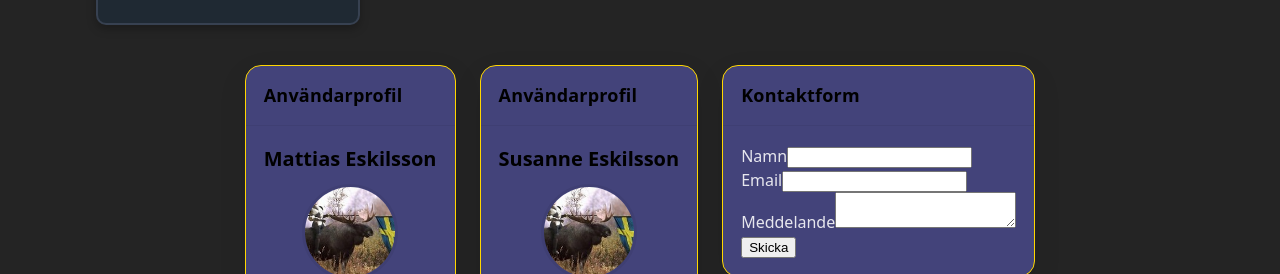
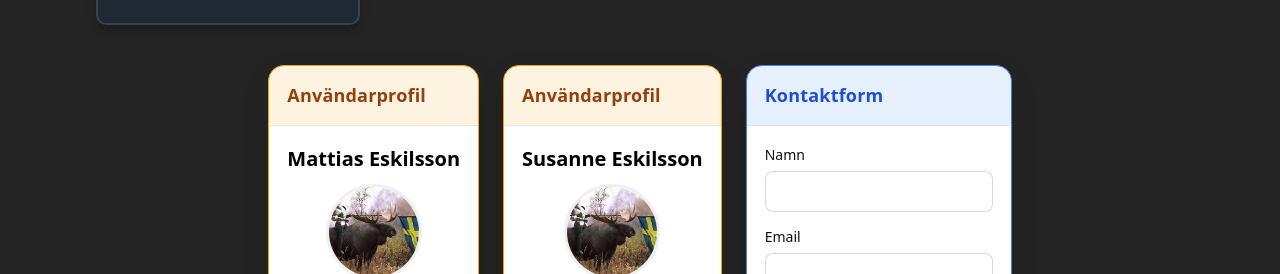
Before and after one commit to meskilsson/react-first, a React (Vite) app: page / in a window 1280 px wide. Shown: the part 678-952 px from the top of the page. Built offline with nearby package versions, Linux system fonts and the light colour scheme.

Commit message:
added WarningCard and InfoCard

```diff
--- a/src/App.jsx
+++ b/src/App.jsx
@@ -9,6 +9,8 @@ import Card from './components/Card/Card.jsx'
 import UserProfile from './components/user/UserProfile.jsx'
 import userProfiles from './components/user/userProfiles.js'
 import ContactForm from './components/contact/ContactForm.jsx'
+import InfoCard from './components/Card/InfoCard.jsx'
+import WarningCard from './components/Card/WarningCard.jsx'
 
 function App() {
 
@@ -74,7 +76,7 @@ function App() {
       </Card> */}
 
       {userProfiles.map((user) => (
-        <Card key={user.id} title="Användarprofil">
+        <WarningCard key={user.id} title="Användarprofil">
           <UserProfile
             id={user.id}
             firstName={user.firstName}
@@ -82,14 +84,16 @@ function App() {
             avatar={user.avatar}
             email={user.email}
           />
-        </Card>
+        </WarningCard>
       ))}
 
-      <Card title="Kontaktform">
+      <InfoCard title="Kontaktform">
         <ContactForm
           submitLabel="Skicka"
           onSubmit={handleContactSubmit} />
-      </Card>
+      </InfoCard>
+
+
 
 
     </div >
--- a/src/components/Card/Card.css
+++ b/src/components/Card/Card.css
@@ -1,10 +1,11 @@
+/* Card.css (basen, neutral) */
 .card {
     max-width: 420px;
     border-radius: 16px;
-    background: rgb(67, 67, 122);
+    background: #ffffff;
     box-shadow: 0 10px 30px rgba(0, 0, 0, 0.08);
     overflow: hidden;
-    border: 1px solid gold;
+    border: 1px solid rgba(0, 0, 0, 0.08);
 }
 
 .card-header {
@@ -17,7 +18,7 @@
     font-size: 18px;
     font-weight: 600;
     letter-spacing: 0.2px;
-    color: black;
+    color: #111;
 }
 
 .card-body {
@@ -25,5 +26,31 @@
 }
 
 .card p {
-    color: black;
+    color: #111;
 }
+
+/* WarningCard.css */
+.card--warning {
+    border: 1px solid #f59e0b;
+}
+
+.card--warning .card-header {
+    background: rgba(245, 158, 11, 0.12);
+}
+
+.card--warning .card-header h2 {
+    color: #92400e;
+}
+
+/* InfoCard.css */
+.card--info {
+    border: 1px solid #3b82f6;
+}
+
+.card--info .card-header {
+    background: rgba(59, 130, 246, 0.12);
+}
+
+.card--info .card-header h2 {
+    color: #1d4ed8;
+}
--- a/src/components/Card/Card.jsx
+++ b/src/components/Card/Card.jsx
@@ -1,14 +1,12 @@
 import './Card.css'
 
-function Card({ title, children }) {
+function Card({ title, children, className = "" }) {
     return (
-        <div className="card">
+        <div className={`card ${className}`}>
             <div className="card-header">
                 <h2>{title}</h2>
             </div>
-            <div className="card-body">
-                {children}
-            </div>
+            <div className="card-body">{children}</div>
         </div>
     )
 }
--- a/src/components/Card/InfoCard.jsx
+++ b/src/components/Card/InfoCard.jsx
@@ -0,0 +1,13 @@
+import './Card.css'
+import Card from './Card';
+
+function InfoCard({ title, children }) {
+
+    return (
+        <Card title={title} className="card--info">
+            {children}
+        </Card>
+    );
+}
+
+export default InfoCard;
--- a/src/components/Card/WarningCard.jsx
+++ b/src/components/Card/WarningCard.jsx
@@ -0,0 +1,13 @@
+import './Card.css'
+import Card from './Card';
+
+function WarningCard({ title, children }) {
+
+    return (
+        <Card title={title} className="card--warning">
+            {children}
+        </Card>
+    );
+}
+
+export default WarningCard;
--- a/src/components/contact/ContactForm.css
+++ b/src/components/contact/ContactForm.css
@@ -0,0 +1,54 @@
+.contact-form {
+    display: flex;
+    flex-direction: column;
+    gap: 14px;
+}
+
+.contact-form div {
+    display: flex;
+    flex-direction: column;
+    gap: 6px;
+}
+
+.contact-form label {
+    font-size: 14px;
+    font-weight: 500;
+    color: #111;
+}
+
+.contact-form input,
+.contact-form textarea {
+    padding: 10px 12px;
+    font-size: 14px;
+    border-radius: 8px;
+    border: 1px solid rgba(0, 0, 0, 0.15);
+    outline: none;
+    font-family: inherit;
+}
+
+.contact-form textarea {
+    min-height: 90px;
+    resize: vertical;
+}
+
+.contact-form input:focus,
+.contact-form textarea:focus {
+    border-color: #3b82f6;
+}
+
+.contact-form button {
+    margin-top: 8px;
+    align-self: flex-start;
+    padding: 10px 18px;
+    border-radius: 999px;
+    border: none;
+    background: #3b82f6;
+    color: white;
+    font-size: 14px;
+    font-weight: 600;
+    cursor: pointer;
+}
+
+.contact-form button:hover {
+    background: #2563eb;
+}
--- a/src/components/contact/ContactForm.jsx
+++ b/src/components/contact/ContactForm.jsx
@@ -1,10 +1,10 @@
-
+import './ContactForm.css'
 
 function ContactForm({ onSubmit, submitLabel }) {
 
 
     return (
-        <form onSubmit={onSubmit}>
+        <form onSubmit={onSubmit} className="contact-form">
             <div>
                 <label>Namn</label>
                 <input type="text" name="name" />
```
